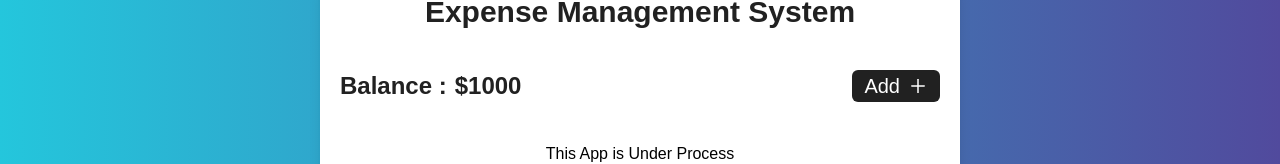
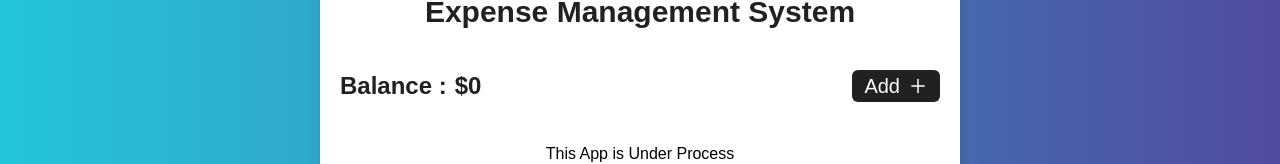
Before and after one commit to SudhanshuShrivastava04/Expense-Management-System, a React (Vite) app: page / in a window 1280 px wide. Shown: the part 320-484 px from the top of the page. Built offline with nearby package versions, Linux system fonts and the light colour scheme.

Commit message:
Add form validation

```diff
--- a/src/components/Overview.jsx
+++ b/src/components/Overview.jsx
@@ -14,7 +14,7 @@ function Overview() {
             Balance :{" "}
           </h1>
           <p className="md:text-2xl text-primaryHeading font-semibold">
-            $1000
+            $0
           </p>
         </div>
         <button
```
